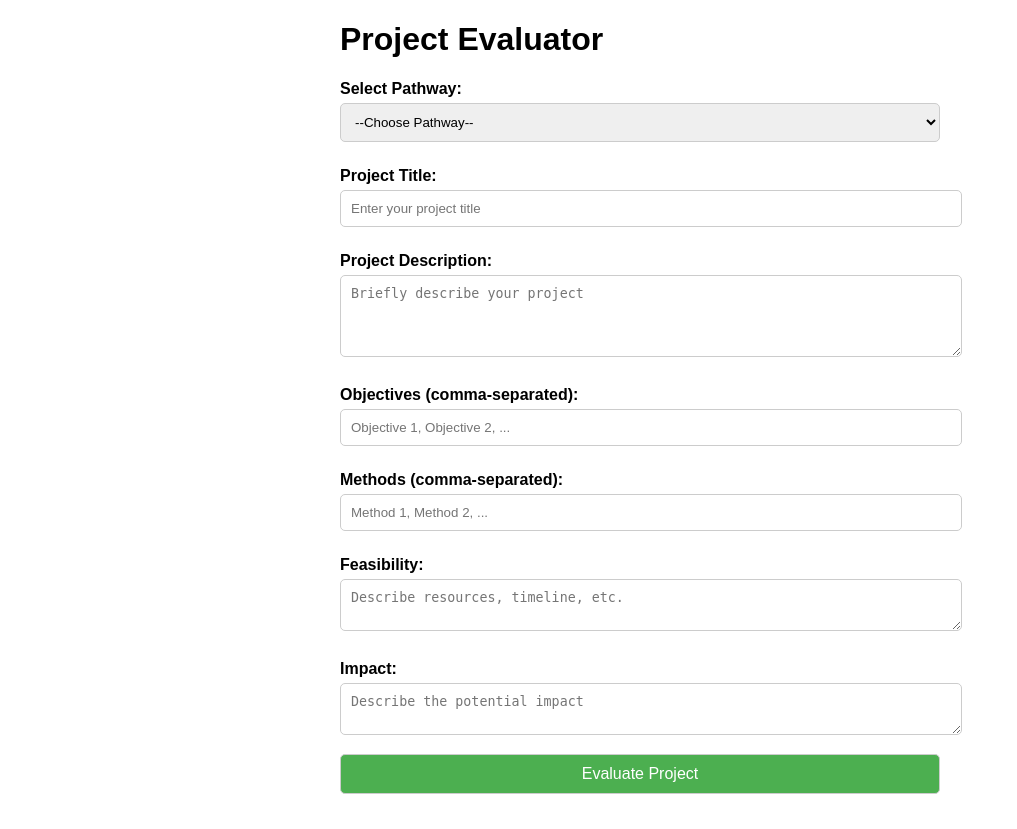
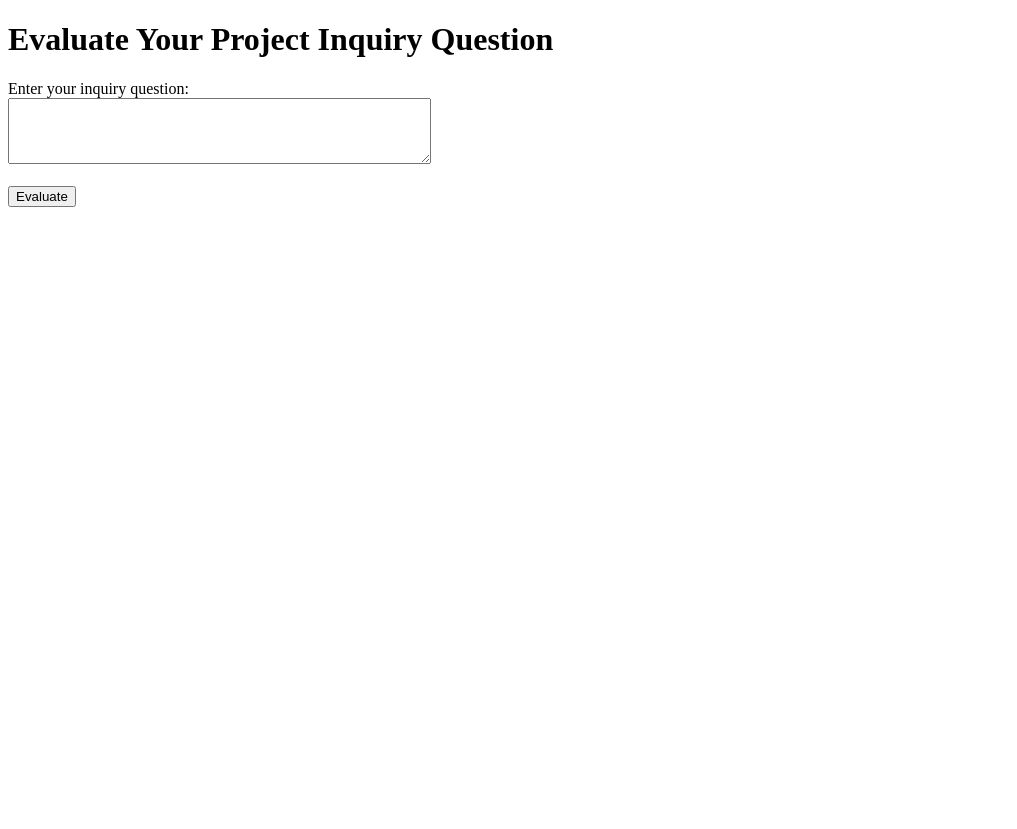
Before and after one commit to Bryce1332/new-serp-app, a Flask app: page / in a window 1280 px wide. Shown: the whole page, without its empty margins (0-1017 px from the left). After the commit the page ends 207 px from the top, so only its background shows below. Run offline with Flask 3, Linux system fonts and the light colour scheme.

Commit message:
Update project_evaluator_ui.html

```diff
--- a/templates/project_evaluator_ui.html
+++ b/templates/project_evaluator_ui.html
@@ -3,71 +3,14 @@
 <head>
     <meta charset="UTF-8">
     <meta name="viewport" content="width=device-width, initial-scale=1.0">
-    <title>Project Evaluator - Input</title>
-    <style>
-        body {
-            font-family: Arial, sans-serif;
-            margin: 20px;
-        }
-        .container {
-            max-width: 600px;
-            margin: 0 auto;
-        }
-        label {
-            display: block;
-            margin: 10px 0 5px;
-            font-weight: bold;
-        }
-        input, textarea, select, button {
-            width: 100%;
-            padding: 10px;
-            margin-bottom: 15px;
-            border: 1px solid #ccc;
-            border-radius: 5px;
-        }
-        button {
-            background-color: #4CAF50;
-            color: white;
-            font-size: 16px;
-            cursor: pointer;
-        }
-        button:hover {
-            background-color: #45a049;
-        }
-    </style>
+    <title>Project Evaluator</title>
 </head>
 <body>
-    <div class="container">
-        <h1>Project Evaluator</h1>
-        <form id="projectForm" action="/results" method="POST">
-            <label for="pathway">Select Pathway:</label>
-            <select id="pathway" name="pathway" required>
-                <option value="">--Choose Pathway--</option>
-                <option value="science">Science</option>
-                <option value="engineering">Engineering</option>
-                <option value="computer science">Computer Science</option>
-            </select>
-
-            <label for="title">Project Title:</label>
-            <input type="text" id="title" name="title" placeholder="Enter your project title" required>
-
-            <label for="description">Project Description:</label>
-            <textarea id="description" name="description" rows="4" placeholder="Briefly describe your project" required></textarea>
-
-            <label for="objectives">Objectives (comma-separated):</label>
-            <input type="text" id="objectives" name="objectives" placeholder="Objective 1, Objective 2, ..." required>
-
-            <label for="methods">Methods (comma-separated):</label>
-            <input type="text" id="methods" name="methods" placeholder="Method 1, Method 2, ..." required>
-
-            <label for="feasibility">Feasibility:</label>
-            <textarea id="feasibility" name="feasibility" rows="2" placeholder="Describe resources, timeline, etc." required></textarea>
-
-            <label for="impact">Impact:</label>
-            <textarea id="impact" name="impact" rows="2" placeholder="Describe the potential impact" required></textarea>
-
-            <button type="submit">Evaluate Project</button>
-        </form>
-    </div>
+    <h1>Evaluate Your Project Inquiry Question</h1>
+    <form action="/results" method="post">
+        <label for="inquiry_question">Enter your inquiry question:</label><br>
+        <textarea id="inquiry_question" name="inquiry_question" rows="4" cols="50" required></textarea><br><br>
+        <button type="submit">Evaluate</button>
+    </form>
 </body>
 </html>
```
